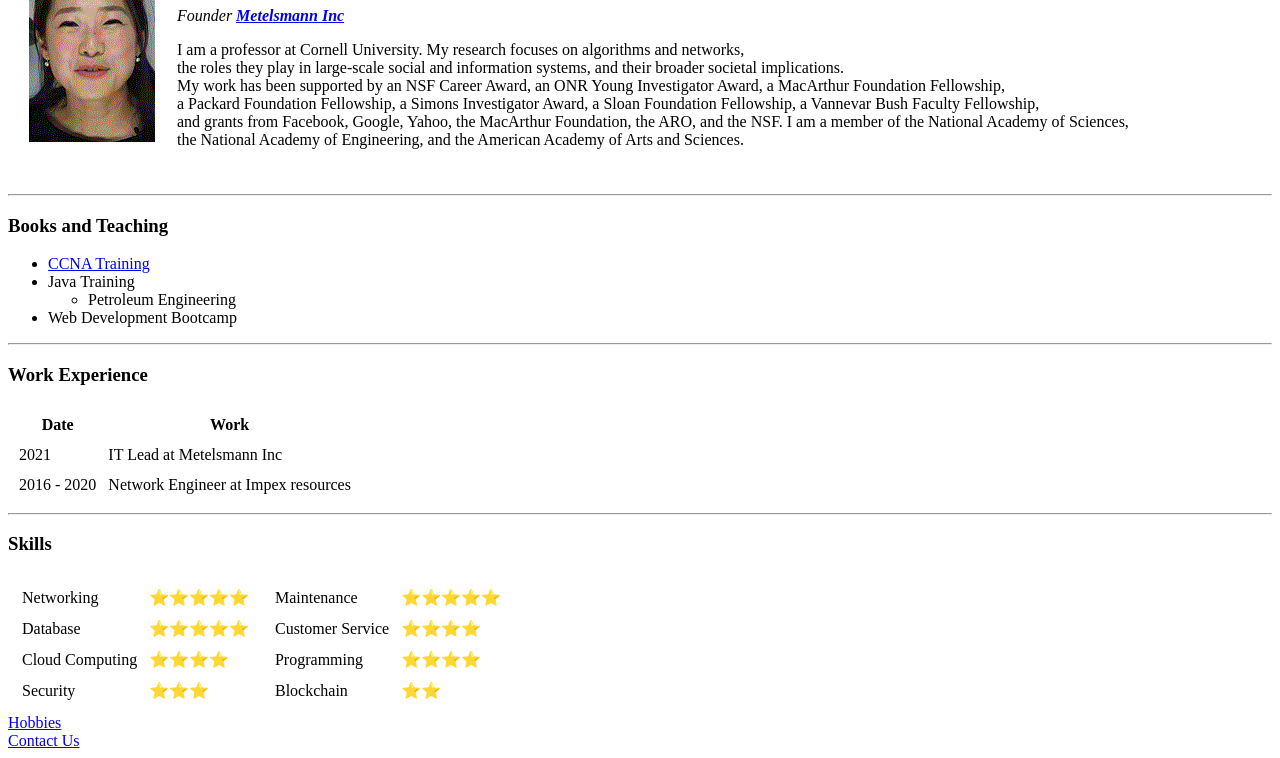
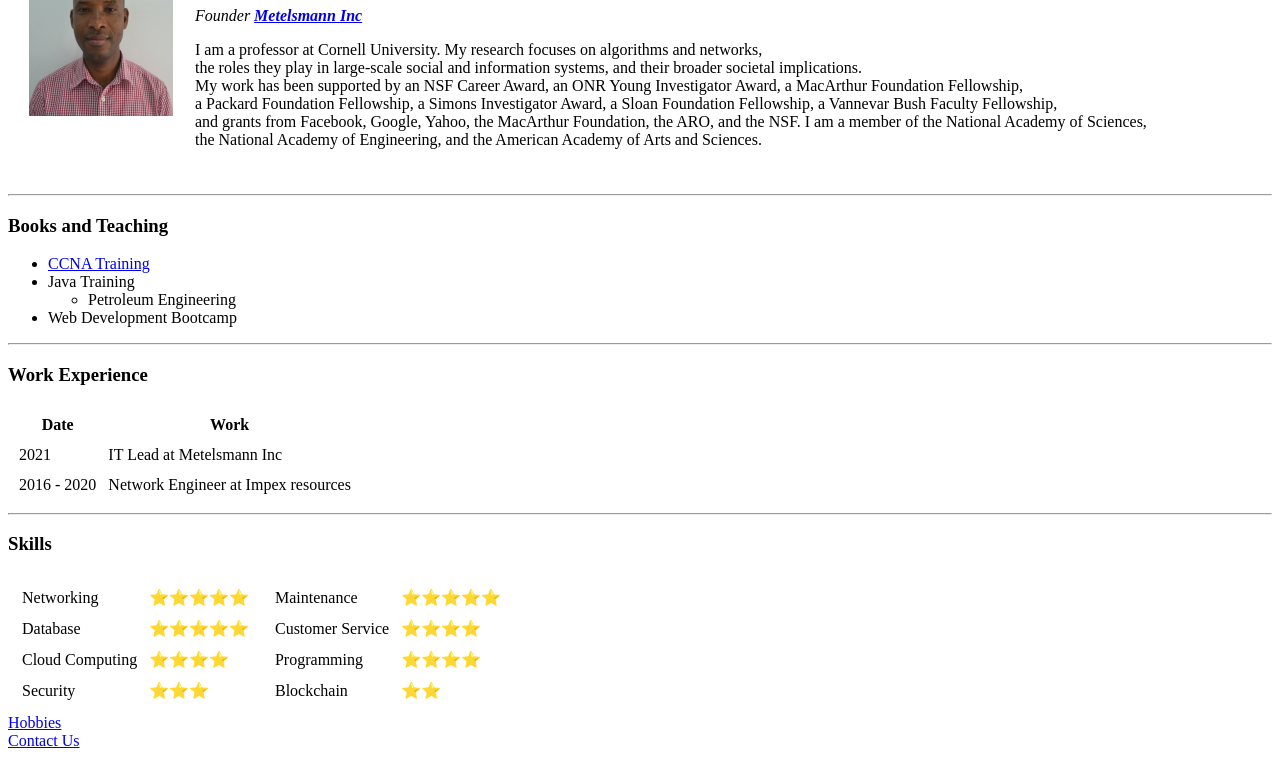
Before and after one commit to Brightjaphets/cv, a plain HTML site: page index.html in a window 1280 px wide. Shown: the part 102-860 px from the top of the page. Drawn offline with Linux system fonts and the light colour scheme.

Commit message:
Update index.html

```diff
--- a/index.html
+++ b/index.html
@@ -7,7 +7,7 @@
   <body>
     <table cellspacing="20">
       <tr>
-        <td><img src="anne.gif" alt="Japheth Profile Picture"></td>
+        <td><img src="brights.png" alt="Japheth Profile Picture"></td>
         <td><h1>Unwana Japheth</h1>
         <p><em>Founder <strong><a href="https://www.google.com/">Metelsmann Inc</a></strong></em></p>
         <p>I am a professor at Cornell University. My research focuses on algorithms and networks, <br>
```
